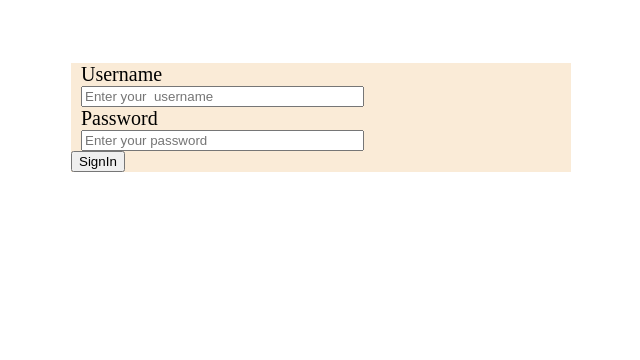
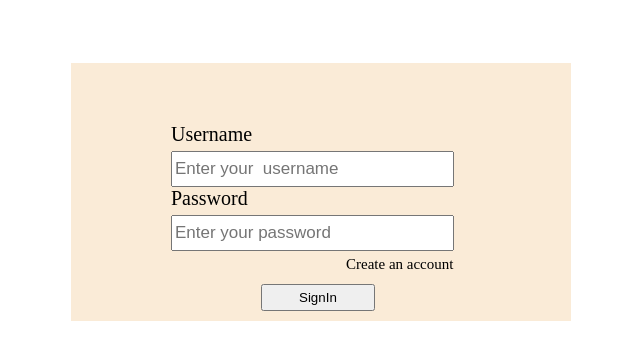
Before and after one commit to Yassinos-coder/react-backend-app, a React (Create React App) app in the folder front-end/: page /Login in a window 1280 px wide. Shown: the top 360 px of the page, without its empty margins (319-959 px from the left). Built offline with nearby package versions, Linux system fonts and the light colour scheme.

Commit message:
Added bunch of stuff

```diff
--- a/front-end/src/App.js
+++ b/front-end/src/App.js
@@ -5,6 +5,7 @@ import Login from "./Components/Login/Login";
 import Home from "./Components/Home";
 import ProtectedRoutes from "./Components/ProtectedRoutes";
 import { useSelector } from "react-redux";
+import Signup from "./Components/Signup/Signup";
 
 
 function App() {
@@ -20,6 +21,7 @@ function App() {
             <Route  element={<ProtectedRoutes/>}>
               <Route path="/UserTasks" element={<UserTasks />}/>
             </Route>
+            <Route path="/Signup" element={<Signup/>}></Route>
           </Routes>
         </BrowserRouter>
       </div>
--- a/front-end/src/Components/Login/Login.css
+++ b/front-end/src/Components/Login/Login.css
@@ -5,14 +5,41 @@
     margin-top: 5%;
 }
 
+.Signin-Box {
+    padding-top: 2%;
+}
+
 .inputs {
     display: block;
     width: 55%;
-    margin-left: 2%;
+    height: 30px;
+    margin-left: 20%;
+    margin-top: 1%;
+    font-size: 17px;
 }
 
 .labels {
     font-size: 20px;
+    margin-left: 20%;
+}
 
-    margin-left: 2%;
+.btn-signin {
+    padding: 4px 36px;
+    margin-left: 38%;
+    margin-top: -1%;
+    margin-bottom: 2%;
 }
+
+.no-acct {
+    margin-left: 55%;
+    margin-top: -2%;
+    font-size: 15px;
+}
+.a-crt-acct {
+    color: black;
+    text-decoration: none;
+}
+
+.a-crt-acct:hover {
+    color: blue;
+}
--- a/front-end/src/Components/Login/Login.js
+++ b/front-end/src/Components/Login/Login.js
@@ -1,7 +1,7 @@
 import React from "react";
 import "./Login.css";
 import { loggedIN } from "../../redux/loggedin-reducer";
-import { useNavigate } from "react-router-dom";
+import { useNavigate, Link } from "react-router-dom";
 import { useDispatch } from "react-redux";
 const Login = () => {
   const dispatch = useDispatch();
@@ -19,7 +19,7 @@ const Login = () => {
       localStorage.logged_in = true;
       navigate("/UserTasks");
     } else {
-      alert("Wrong Credentials !");
+      return false
     }
   };
 
@@ -31,6 +31,7 @@ const Login = () => {
         {/* Signin Box */}
         <form>
           <div className="Signin-Box">
+            <p style={(!isAuth)? {backgroundColor:"red", color:"black", visibility:'visible'}:{visibility:"hidden"} }>Inputs Can't be empty</p>
             <label className="labels" htmlFor="uname">
               Username
             </label>
@@ -54,15 +55,21 @@ const Login = () => {
               ref={passwd}
               placeholder="Enter your password"
             />
+            <div className="no-acct">
+            <Link className="a-crt-acct" to="/Signup">
+              <p>Create an account</p>
+            </Link>
+            </div>
             <button
               onClick={() => {
                 isAuth();
               }}
               type="submit"
-              className="btn-singin"
+              className="btn-signin"
             >
               SignIn
             </button>
+
           </div>
         </form>
       </div>
--- a/front-end/src/Components/Signup/Signup.css
+++ b/front-end/src/Components/Signup/Signup.css
@@ -0,0 +1,3 @@
+.signup-box {
+
+}
--- a/front-end/src/Components/Signup/Signup.js
+++ b/front-end/src/Components/Signup/Signup.js
@@ -11,7 +11,7 @@ const Signup = () => {
   };
 
   return (
-    <div>
+    <div className="signup-box">
       {/* Signup Box */}
       <form>
         <div className="Signup-Box">
```
Also changed, not shown: 2 other files (tests, documents, lock files or other folders).
